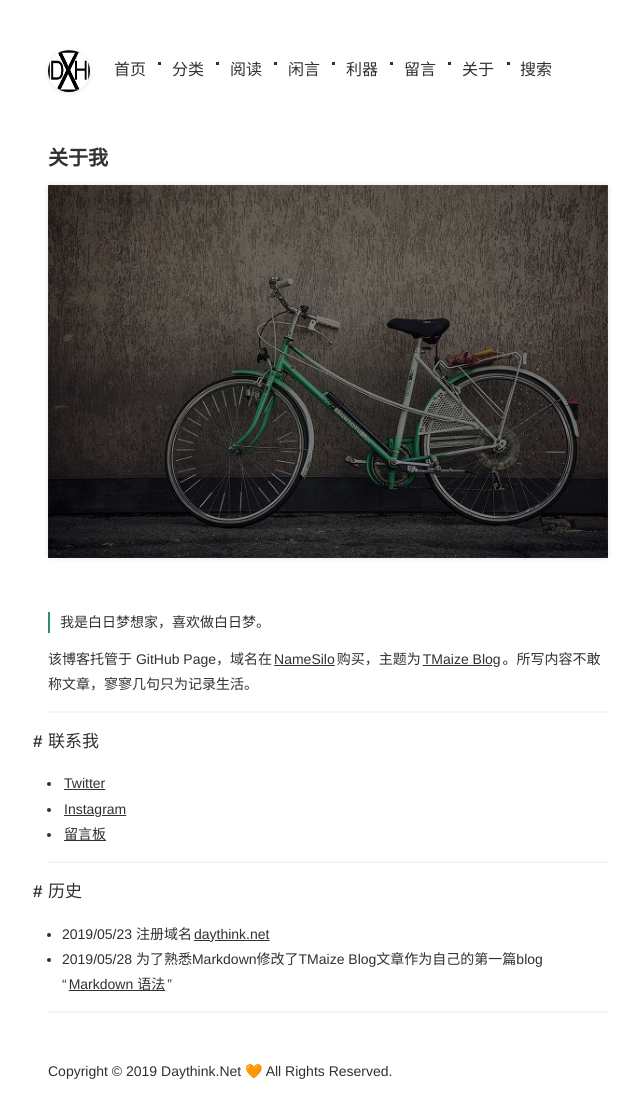
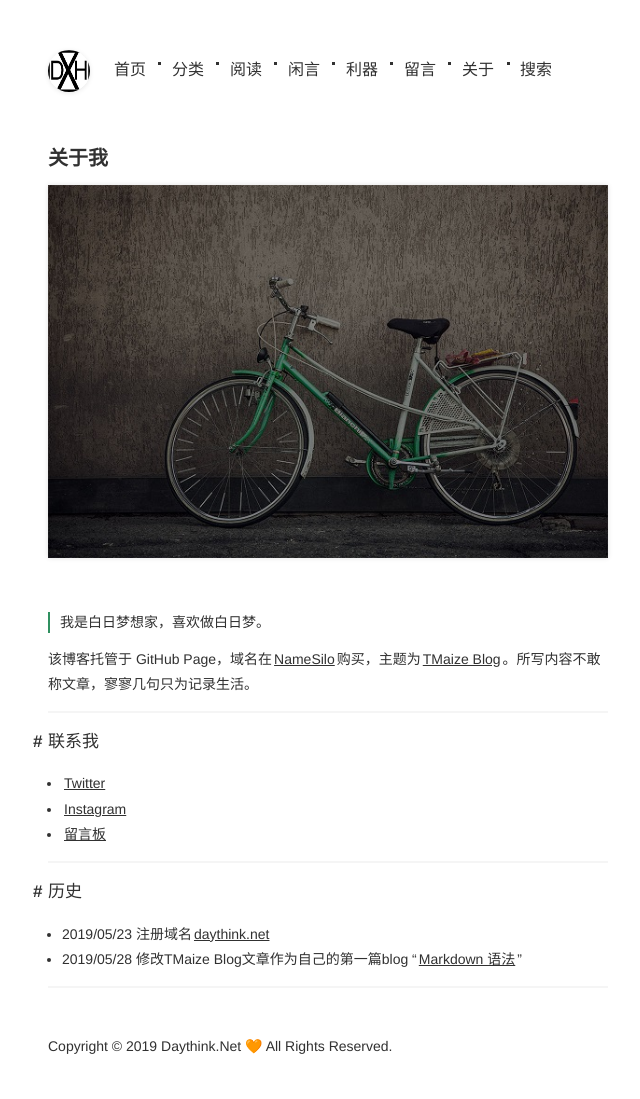
Before and after one commit to Devinteng/blog3, a Jekyll site: the page built from pages/关于.md, in a window 1280 px wide. Shown: the whole page, without its empty margins (312-952 px from the left). Built offline with Jekyll 4.4.1, drawn with Linux system fonts in a browser that asks for light colours; after the commit the page ends 1074 px from its top, so only the background shows below that.

Commit message:
Update 关于.md

```diff
--- a/pages/关于.md
+++ b/pages/关于.md
@@ -22,6 +22,6 @@ title: 关于我
 ## 历史
 
 + 2019/05/23 注册域名[daythink.net](https://daythink.net)
-+ 2019/05/28 为了熟悉Markdown修改了TMaize Blog文章作为自己的第一篇blog “[Markdown 语法](https://daythink.net/posts/2019/05/28/Markdown-%E8%AF%AD%E6%B3%95.html)”
++ 2019/05/28 修改TMaize Blog文章作为自己的第一篇blog “[Markdown 语法](https://daythink.net/posts/2019/05/28/Markdown-%E8%AF%AD%E6%B3%95.html)”
 
 ***
```
